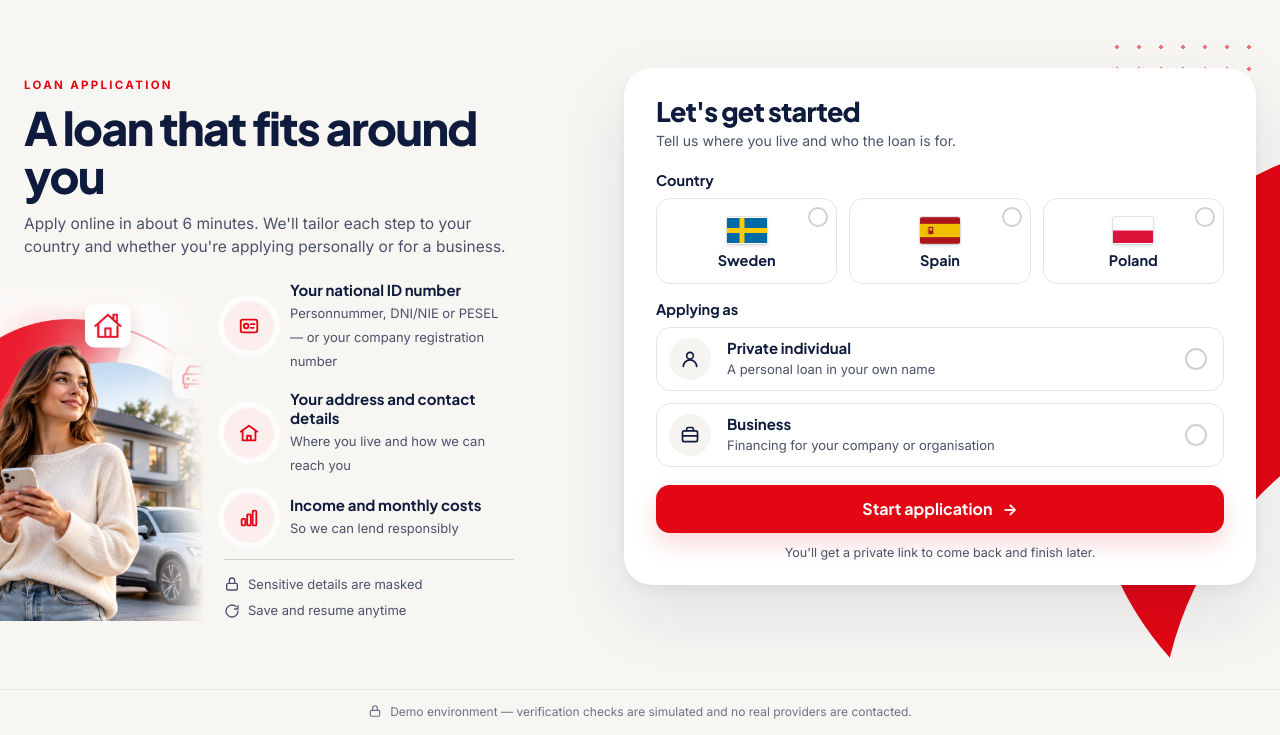
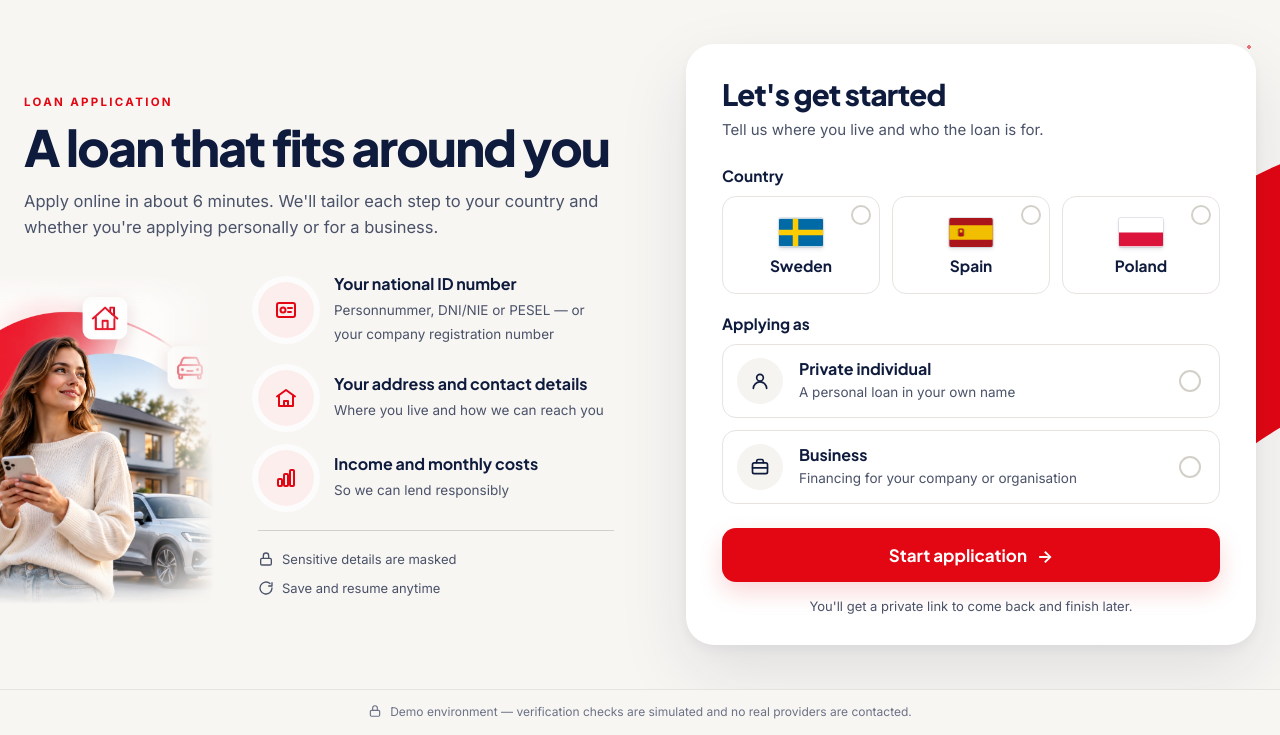
Before and after one commit to JithinJohn-vj/Ikano-Onboarding, a Django app: page / in a window 1280 px wide. Shown: the part 65-800 px from the top of the page. Run offline with Django 5.2, Linux system fonts and the light colour scheme.

Commit message:
Rebalance the start page: slightly larger type, more spacing
- Larger headline, description, checklist and card while still fitting
  a ~1470x830 window
- More space between the photo and the checklist; soft photo edges
- Wider left column so the headline stays on one line
- Deeper cut on the red crescent so no tip shows under the card

```diff
--- a/onboarding/static/onboarding/style.css
+++ b/onboarding/static/onboarding/style.css
@@ -156,27 +156,27 @@ code { padding: 2px 7px; border-radius: 6px; background: var(--surface-2); font:
 
 /* ---------- start page ---------- */
 
-.start-hero { position: relative; overflow: hidden; overflow: clip; padding: 28px 0 28px; }
+.start-hero { position: relative; overflow: hidden; overflow: clip; padding: 36px 0 36px; }
 
 /* Decorative shapes drawn in CSS (no images). */
 .deco { position: absolute; z-index: 0; pointer-events: none; }
 /* Corner photo: its own column that runs to the screen's left edge, with
    the checklist beside it. Multiply blends the photo's white background
    into the canvas; the mask softens its right and top edges. */
-.intro-media { display: grid; grid-template-columns: 180px minmax(0, 1fr); gap: 0; margin-top: 22px; }
-.hero-photo-wrap { position: relative; min-height: 290px; margin-left: calc(-1 * max(24px, (100vw - 1300px) / 2)); }
+.intro-media { display: grid; grid-template-columns: 190px minmax(0, 1fr); gap: 0; margin-top: 34px; }
+.hero-photo-wrap { position: relative; min-height: 330px; margin-left: calc(-1 * max(24px, (100vw - 1300px) / 2)); }
 .hero-photo {
     position: absolute; inset: 0; width: 100%; height: 100%; object-fit: cover; object-position: 6% 55%;
     mix-blend-mode: multiply; pointer-events: none; user-select: none;
-    -webkit-mask-image: linear-gradient(90deg, #000 72%, transparent 100%), linear-gradient(180deg, transparent 0, #000 10%);
+    -webkit-mask-image: linear-gradient(90deg, #000 70%, transparent 100%), linear-gradient(180deg, transparent 0, #000 10%, #000 86%, transparent 100%);
     -webkit-mask-composite: source-in;
-    mask-image: linear-gradient(90deg, #000 72%, transparent 100%), linear-gradient(180deg, transparent 0, #000 10%);
+    mask-image: linear-gradient(90deg, #000 70%, transparent 100%), linear-gradient(180deg, transparent 0, #000 10%, #000 86%, transparent 100%);
     mask-composite: intersect;
 }
-.intro-points { min-width: 0; padding-left: 20px; }
+.intro-points { min-width: 0; padding-left: 44px; }
 .intro-points .checklist { margin-top: 0; }
 /* Beside the photo there's room for one trust item per line. */
-.intro-points .trust-row { flex-direction: column; align-items: flex-start; gap: 6px; margin-top: 16px; padding-top: 14px; }
+.intro-points .trust-row { flex-direction: column; align-items: flex-start; gap: 8px; margin-top: 24px; padding-top: 18px; }
 .intro-points .trust-row span { padding: 0; border: 0; }
 .deco-arc {
     right: -430px; top: 140px; width: 620px; height: 620px; border-radius: 50%;
@@ -184,7 +184,7 @@ code { padding: 2px 7px; border-radius: 6px; background: var(--surface-2); font:
 }
 /* A canvas-coloured circle cuts the bottom of the red disc into a crescent. */
 .deco-arc::after {
-    content: ""; position: absolute; left: 70px; top: 250px; width: 700px; height: 700px; border-radius: 50%;
+    content: ""; position: absolute; left: -10px; top: 230px; width: 820px; height: 820px; border-radius: 50%;
     background: var(--bg);
 }
 .deco-dots {
@@ -193,20 +193,20 @@ code { padding: 2px 7px; border-radius: 6px; background: var(--surface-2); font:
     background-size: 22px 22px;
 }
 
-.start-layout { position: relative; z-index: 1; display: grid; grid-template-columns: minmax(0, 1fr) minmax(0, 632px); gap: 110px; align-items: start; }
+.start-layout { position: relative; z-index: 1; display: grid; grid-template-columns: minmax(0, 1fr) minmax(0, 570px); gap: 72px; align-items: center; }
 .start-intro { padding-top: 8px; }
-.start-intro h1 { font-size: clamp(32px, 3.6vw, 46px); font-weight: 800; line-height: 1.04; letter-spacing: -.035em; }
-.start-intro .lede { max-width: 32rem; margin-top: 12px; font-size: 15.5px; line-height: 1.5; }
+.start-intro h1 { font-size: clamp(34px, 3.9vw, 52px); font-weight: 800; line-height: 1.04; letter-spacing: -.035em; }
+.start-intro .lede { max-width: 38rem; margin-top: 16px; font-size: 16.5px; line-height: 1.55; }
 
-.checklist { position: relative; display: grid; gap: 16px; max-width: 34rem; margin: 40px 0 0; padding: 0; list-style: none; }
-.checklist li { display: grid; grid-template-columns: 50px 1fr; gap: 16px; align-items: center; }
+.checklist { position: relative; display: grid; gap: 24px; max-width: 34rem; margin: 40px 0 0; padding: 0; list-style: none; }
+.checklist li { display: grid; grid-template-columns: 56px 1fr; gap: 20px; align-items: center; }
 .checklist .icon {
-    display: grid; place-items: center; width: 50px; height: 50px; border-radius: 50%;
+    display: grid; place-items: center; width: 56px; height: 56px; border-radius: 50%;
     background: var(--brand-soft); color: var(--brand); box-shadow: 0 0 0 6px color-mix(in srgb, var(--surface) 70%, transparent);
 }
-.checklist .icon svg { width: 22px; height: 22px; }
-.checklist strong { display: block; margin-bottom: 1px; color: var(--ink); font: 700 15px/1.3 var(--display); }
-.checklist span { color: var(--ink-2); font-size: 13px; line-height: 1.45; }
+.checklist .icon svg { width: 24px; height: 24px; }
+.checklist strong { display: block; margin-bottom: 3px; color: var(--ink); font: 700 16px/1.3 var(--display); }
+.checklist span { color: var(--ink-2); font-size: 13.5px; line-height: 1.5; }
 
 .trust-row {
     display: flex; flex-wrap: wrap; align-items: center; gap: 10px 0; max-width: 34rem;
@@ -218,12 +218,12 @@ code { padding: 2px 7px; border-radius: 6px; background: var(--surface-2); font:
 .trust-row span + span { border-left: 1px solid var(--line-strong); }
 .trust-row svg { width: 16px; height: 16px; }
 
-.start-card { padding: 28px 32px 22px; border: 0; border-radius: 28px; box-shadow: var(--shadow-lg); }
-.start-card h2 { margin-bottom: 4px; font-size: clamp(24px, 2.1vw, 28px); font-weight: 800; letter-spacing: -.03em; }
-.start-card .card-sub { margin-bottom: 18px; color: var(--ink-2); font-size: 14px; }
+.start-card { padding: 34px 36px 28px; border: 0; border-radius: 28px; box-shadow: var(--shadow-lg); }
+.start-card h2 { margin-bottom: 6px; font-size: clamp(26px, 2.3vw, 31px); font-weight: 800; letter-spacing: -.03em; }
+.start-card .card-sub { margin-bottom: 24px; color: var(--ink-2); font-size: 15px; }
 
-.choice-fieldset { min-width: 0; margin: 0 0 16px; padding: 0; border: 0; }
-.choice-fieldset legend { margin-bottom: 8px; padding: 0; color: var(--ink); font: 700 14.5px/1.3 var(--display); }
+.choice-fieldset { min-width: 0; margin: 0 0 20px; padding: 0; border: 0; }
+.choice-fieldset legend { margin-bottom: 10px; padding: 0; color: var(--ink); font: 700 15.5px/1.3 var(--display); }
 .country-options { display: grid; grid-template-columns: repeat(3, 1fr); gap: 12px; }
 .account-options { display: grid; gap: 12px; }
 
@@ -247,25 +247,25 @@ code { padding: 2px 7px; border-radius: 6px; background: var(--surface-2); font:
 .choice-card .check svg { display: none; }
 .choice-card:has(input:checked) .check { border-color: var(--brand); background: var(--brand); box-shadow: inset 0 0 0 4px var(--surface); }
 
-.country-card { flex-direction: column; justify-content: center; gap: 12px; min-height: 86px; padding: 14px 8px 10px; gap: 8px; font: 700 14.5px/1.2 var(--display); text-align: center; }
+.country-card { flex-direction: column; justify-content: center; gap: 12px; min-height: 98px; padding: 16px 8px 12px; gap: 10px; font: 700 15.5px/1.2 var(--display); text-align: center; }
 .country-card .flag { display: block; line-height: 0; }
-.country-card .flag svg { display: block; width: 40px; height: 27px; border-radius: 2px; box-shadow: 0 0 0 1px rgba(15, 27, 61, .1), 0 2px 4px rgba(15, 27, 61, .12); }
+.country-card .flag svg { display: block; width: 44px; height: 29px; border-radius: 2px; box-shadow: 0 0 0 1px rgba(15, 27, 61, .1), 0 2px 4px rgba(15, 27, 61, .12); }
 .country-card .check { position: absolute; top: 8px; right: 8px; width: 20px; height: 20px; }
 
-.account-card { padding: 10px 16px 10px 12px; }
+.account-card { padding: 13px 18px 13px 14px; }
 .account-card .account-icon {
-    flex: none; display: grid; place-items: center; width: 42px; height: 42px; border-radius: 50%;
+    flex: none; display: grid; place-items: center; width: 46px; height: 46px; border-radius: 50%;
     background: var(--surface-2); color: var(--ink); transition: background .15s, color .15s;
 }
 .account-card .account-icon svg { width: 20px; height: 20px; }
 .account-card:has(input:checked) .account-icon { background: var(--brand-tint); color: var(--brand); }
 .account-copy { display: grid; gap: 2px; }
-.account-copy strong { font: 700 15px/1.3 var(--display); }
-.account-copy small { color: var(--ink-2); font-size: 13px; }
+.account-copy strong { font: 700 16px/1.3 var(--display); }
+.account-copy small { color: var(--ink-2); font-size: 13.5px; }
 
-.start-card .btn-primary { min-height: 48px; margin-top: 2px; font-size: 16px; }
+.start-card .btn-primary { min-height: 54px; margin-top: 4px; font-size: 17px; }
 .start-error { margin: -14px 0 16px; color: var(--bad); font-size: 13.5px; font-weight: 600; }
-.form-footnote { margin-top: 10px; color: var(--ink-2); font-size: 12.5px; text-align: center; }
+.form-footnote { margin-top: 14px; color: var(--ink-2); font-size: 13px; text-align: center; }
 
 /* ---------- flow layout (steps + review) ---------- */
 
```
